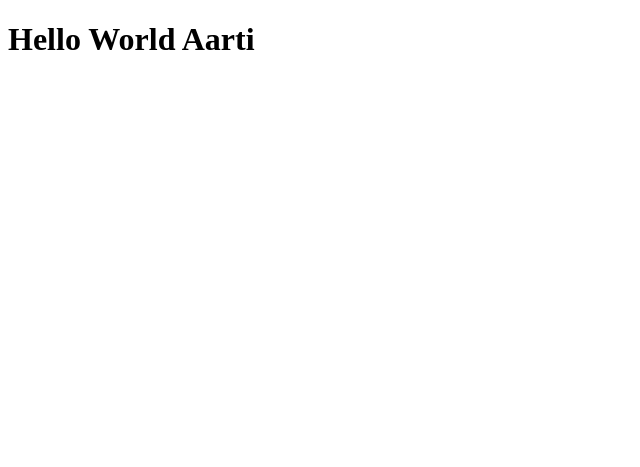
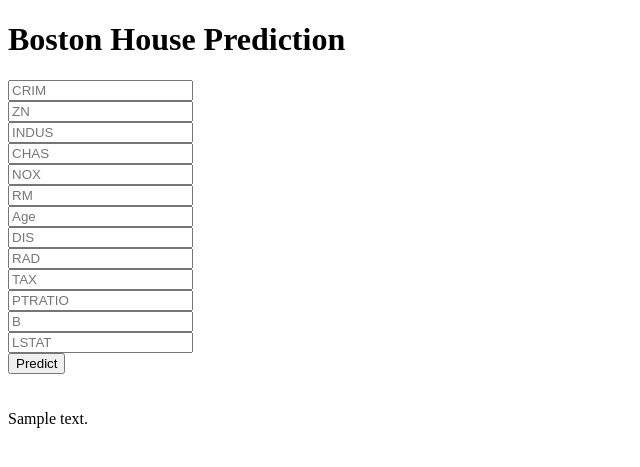
Before and after one commit to abhat23/boston_house_pricing, a Flask app: template templates/home.html in a window 1280 px wide. Shown: the top 467 px of the page, without its empty margins (0-640 px from the left). Run offline with Flask 3, Linux system fonts and the light colour scheme; the template is opened without the code that fills it: most values are stand-ins (such as "Sample title", 1, 10 or a date in 2020); parts of the project's set-up code (start-up, migrations or seed data) failed here and were passed over.

Commit message:
This is the commit for Web Application

```diff
--- a/app.py
+++ b/app.py
@@ -8,8 +8,8 @@ app = Flask(__name__)
 regmodel = pickle.load(open('regmodel.pkl','rb'))
 scalar = pickle.load(open('scalar.pkl','rb'))
 @app.route('/')
-def index():
-    return render_template('index.html')
+def home():
+    return render_template('home.html')
 
 @app.route('/predict_api',methods=['POST'])
 
@@ -23,6 +23,15 @@ def predict_api():
     print(output[0])
     return jsonify(output[0])
 
+@app.route('/predict',methods=['POST'])
+
+def predict():
+    data = [float(x) for x in request.form.values()]
+    final_input = scalar.transform(np.array(data).reshape(1,-1))
+    print(final_input)
+    output = regmodel.predict(final_input)[0]
+    return render_template("home.html",prediction_text="The House Price prediction is {}".format(output))
+
 
 if __name__ == "__main__":
     app.run(debug=True)
--- a/templates/home.html
+++ b/templates/home.html
@@ -7,7 +7,28 @@
 </head>
 <body>
     <h1>
-        Hello World Aarti
+       Boston House Prediction
     </h1>
+    <div>
+    <form action="{{url_for('predict')}}"method="POST">
+        <input type="text" name ="CRIM" placeholder="CRIM" required="required" /><br>
+        <input type="text" name ="ZN" placeholder="ZN" required="required" /><br>
+        <input type="text" name ="INDUS" placeholder="INDUS" required="required" /><br>
+        <input type="text" name ="CHAS" placeholder="CHAS" required="required" /><br>
+        <input type="text" name ="NOX" placeholder="NOX" required="required" /><br>
+        <input type="text" name ="RM" placeholder="RM" required="required" /><br>
+        <input type="text" name ="Age" placeholder="Age" required="required" /><br>
+        <input type="text" name ="DIS" placeholder="DIS" required="required" /><br>
+        <input type="text" name ="RAD" placeholder="RAD" required="required" /><br>
+        <input type="text" name ="TAX" placeholder="TAX" required="required" /><br>
+        <input type="text" name ="PTRATIO" placeholder="PTRATIO" required="required" /><br>
+        <input type="text" name ="B" placeholder="B" required="required" /><br>
+        <input type="text" name ="LSTAT" placeholder="LSTAT" required="required" /><br>
+        <button type="submit" class="btn btn-primary btn-block btn-large">Predict</button>
+    </form>
+    <br>
+    <br>
+    </div>
+    {{prediction_text}}
 </body>
 </html>
```
